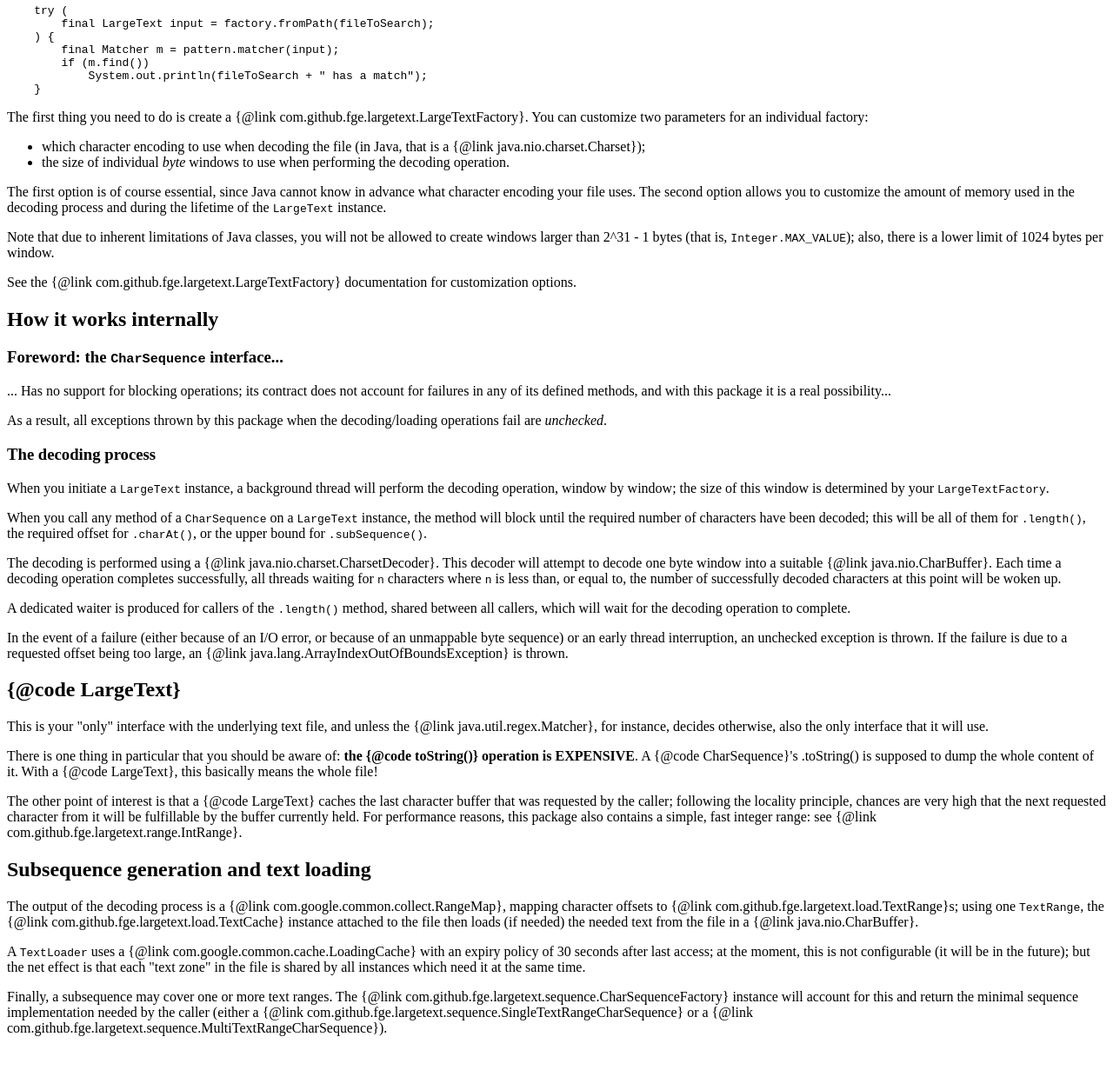
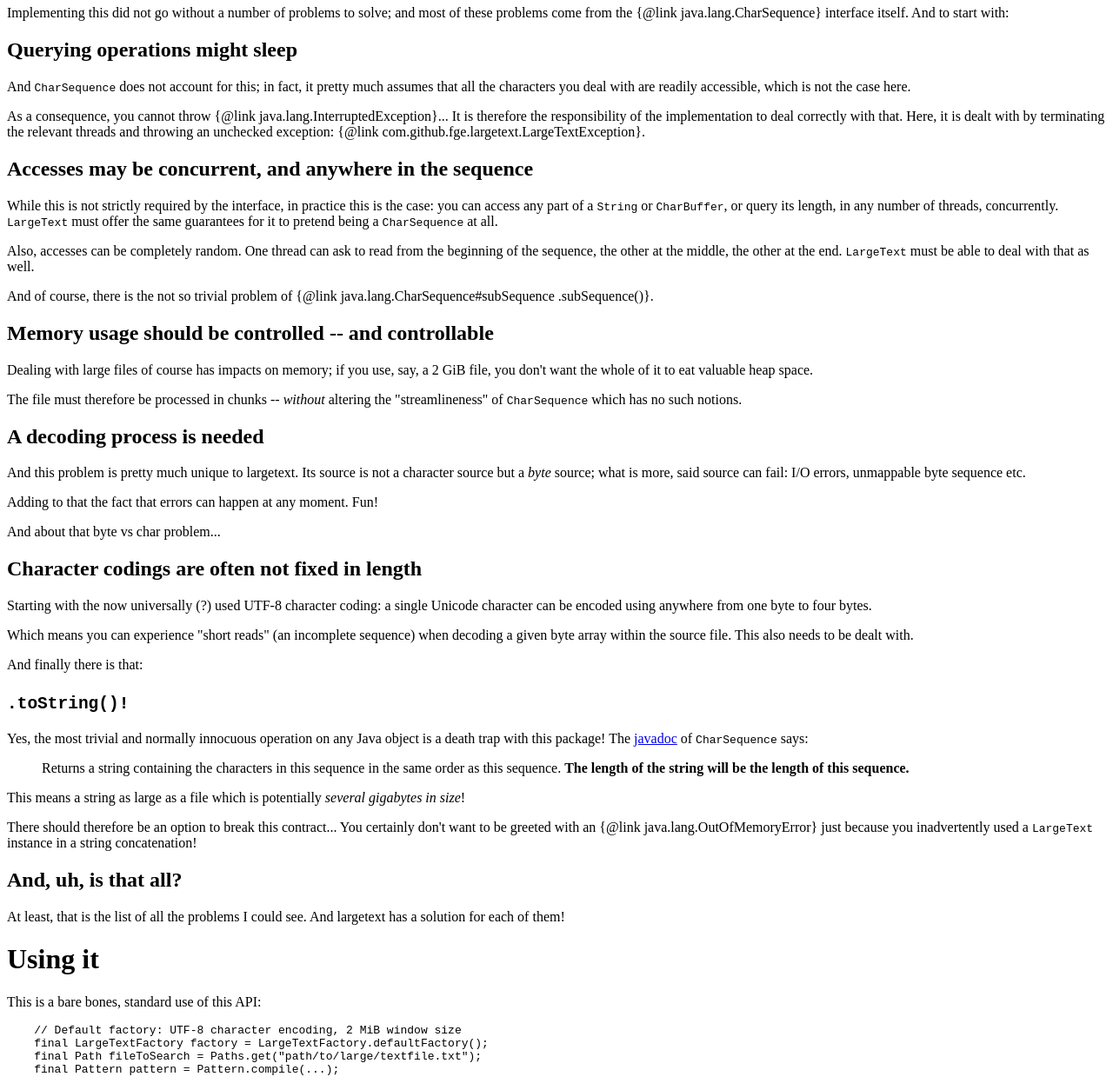
Before and after one commit to fge/largetext, a plain HTML site: page src/main/java/overview.html in a window 1280 px wide. Shown: the part 368-1622 px from the top of the page at 87% size. Before the commit the page ends 1576 px from the top, so only its background shows below. Drawn offline with Linux system fonts and the light colour scheme.

Commit message:
Modify overview.html

```diff
--- a/src/main/java/overview.html
+++ b/src/main/java/overview.html
@@ -24,23 +24,117 @@
     <title>largetext: use regexes on large text files</title>
 </head>
 <body>
-<h1>largetext: use regexes on large text files seamlessly</h1>
+<h1>largetext: use large text files as CharSequences</h1>
 
-<h2>Why</h2>
+<h1>Why</h1>
 
-<p>This is a toy project, really; it stemmed from a <a
+<p>This project started life as a proof of concept; it stemmed from a <a
 href="http://stackoverflow.com/q/22017480/1093528" target="_blank">discussion
-on StackOverflow</a>, where the user wanted to search for a pattern within large
-text files.</p>
+on StackOverflow</a>, where the user wanted to search for a pattern (using a
+{@link java.util.regex.Matcher} on a large text file.</p>
 
 <p>The suggested and accepted answer (mine) was to implement {@link
 java.lang.CharSequence} over such a large text file, since a {@link
-java.util.regex.Matcher} expects a <code>CharSequence</code> as an argument.</p>
+java.util.regex.Matcher} expects a <code>CharSequence</code> as an argument.
+This interface is implemented, among other things, by {@link java.lang.String}
+and {@link java.nio.CharBuffer}.</p>
 
-<p>And just for the heck of it, I decided to have a go at it, and this is the
-result! You can now use regexes over large text files (nearly) seamlessly.</p>
+<p>And now, {@link com.github.fge.largetext.LargeText} as well.</p>
 
-<h2>Sample usage</h2>
+<p>Note that this can not only be used with regexes: you can also use this
+project with <a href="https://github.com/parboiled1/grappa">Grappa</a>. Yes, you
+can use arbitrary grammars entirely in Java on large text files!</p>
+
+<h1>The challenge(s)</h1>
+
+<p>Implementing this did not go without a number of problems to solve; and most
+of these problems come from the {@link java.lang.CharSequence} interface
+itself. And to start with:</p>
+
+<h2>Querying operations might sleep</h2>
+
+<p>And <code>CharSequence</code> does not account for this; in fact, it pretty
+much assumes that all the characters you deal with are readily accessible, which
+is not the case here.</p>
+
+<p>As a consequence, you cannot throw {@link java.lang.InterruptedException}...
+It is therefore the responsibility of the implementation to deal correctly with
+that. Here, it is dealt with by terminating the relevant threads and throwing an
+unchecked exception: {@link com.github.fge.largetext.LargeTextException}.</p>
+
+<h2>Accesses may be concurrent, and anywhere in the sequence</h2>
+
+<p>While this is not strictly required by the interface, in practice this is the
+case: you can access any part of a <code>String</code> or
+<code>CharBuffer</code>, or query its length, in any number of threads,
+concurrently. <code>LargeText</code> must offer the same guarantees for it to
+pretend being a <code>CharSequence</code> at all.</p>
+
+<p>Also, accesses can be completely random. One thread can ask to read from
+the beginning of the sequence, the other at the middle, the other at the end.
+<code>LargeText</code> must be able to deal with that as well.</p>
+
+<p>And of course, there is the not so trivial problem of {@link
+java.lang.CharSequence#subSequence .subSequence()}.</p>
+
+<h2>Memory usage should be controlled -- and controllable</h2>
+
+<p>Dealing with large files of course has impacts on memory; if you use, say, a
+    2 GiB file, you don't want the whole of it to eat valuable heap space.</p>
+
+<p>The file must therefore be processed in chunks -- <em>without</em> altering
+    the "streamlineness" of <code>CharSequence</code> which has no such notions.</p>
+
+<h2>A decoding process is needed</h2>
+
+<p>And this problem is pretty much unique to largetext. Its source is not a
+character source but a <em>byte</em> source; what is more, said source can fail:
+I/O errors, unmappable byte sequence etc.</p>
+
+<p>Adding to that the fact that errors can happen at any moment. Fun!</p>
+
+<p>And about that byte vs char problem...</p>
+
+<h2>Character codings are often not fixed in length</h2>
+
+<p>Starting with the now universally (?) used UTF-8 character coding: a single
+Unicode character can be encoded using anywhere from one byte to four bytes.</p>
+
+<p>Which means you can experience "short reads" (an incomplete sequence) when
+decoding a given byte array within the source file. This also needs to be
+dealt with.</p>
+
+<p>And finally there is that:</p>
+
+<h2><code>.toString()!</code></h2>
+
+<p>Yes, the most trivial and normally innocuous operation on any Java object is
+a death trap with this package! The <a
+href="http://docs.oracle.com/javase/8/docs/api/java/lang/CharSequence.html#toString--"
+target="_blank">javadoc</a> of <code>CharSequence</code> says:</p>
+
+<blockquote>
+    Returns a string containing the characters in this sequence in the same
+    order as this sequence. <strong>The length of the string will be the length
+    of this sequence.</strong>
+</blockquote>
+
+<p>This means a string as large as a file which is potentially <em>several
+gigabytes in size</em>!</p>
+
+<p>There should therefore be an option to break this contract... You certainly
+don't want to be greeted with an {@link java.lang.OutOfMemoryError} just because
+you inadvertently used a <code>LargeText</code> instance in a string
+concatenation!</p>
+
+<h2>And, uh, is that all?</h2>
+
+<p>At least, that is the list of all the problems I could see. And largetext
+has a solution for each of them!</p>
+
+<h1>Using it</h1>
+
+<p>This is a bare bones, standard use of this API:</p>
 
 <pre>
     // Default factory: UTF-8 character encoding, 2 MiB window size
@@ -57,107 +151,89 @@ result! You can now use regexes over large text files (nearly) seamlessly.</p>
     }
 </pre>
 
-<p>The first thing you need to do is create a {@link
-com.github.fge.largetext.LargeTextFactory}. You can customize two parameters for
-an individual factory:</p>
+<p>The process is simple: create (and, if needed, configure) a {@link
+com.github.fge.largetext.LargeTextFactory}, grab a {@link java.nio.file.Path}
+to the file we want to use, create a {@link com.github.fge.largetext.LargeText}
+instance using this factory and path, and use it.</p>
 
-<ul>
-    <li>which character encoding to use when decoding the file (in Java, that is
-    a {@link java.nio.charset.Charset});</li>
-    <li>the size of individual <em>byte</em> windows to use when performing the
-    decoding operation.</li>
-</ul>
+<p>You will note the use of a try-with-resources statement.
+<code>LargeText</code> implements {@link java.io.Closeable} in addition to
+<code>CharSequence</code> and in order to not leak any resources (starting with
+the file descriptor), you must, at the very least, {@link
+java.io.Closeable#close() .close()} it!</p>
 
-<p>The first option is of course essential, since Java cannot know in advance
-what character encoding your file uses. The second option allows you to
-customize the amount of memory used in the decoding process and during the
-lifetime of the <code>LargeText</code> instance.</p>
+<p>The comment on the first line hints that the factory is configurable. Here is
+an example of it:</p>
 
-<p>Note that due to inherent limitations of Java classes, you will not be
-allowed to create windows larger than 2^31 - 1 bytes (that is,
-<code>Integer.MAX_VALUE</code>); also, there is a lower limit of 1024 bytes per
-window.</p>
+<pre>
+    // Create a factory with ISO-8859-15 encoding and a 12 MiB window size
+    final LargeTextFactory factory = LargeTextFactory.newBuilder()
+        .setCharsetByName("ISO-8859-15")
+        .setWindowSize(12, SizeUnit.MiB)
+        .build();
+</pre>
 
-<p>See the {@link com.github.fge.largetext.LargeTextFactory} documentation for
-customization options.</p>
+<p>The {@link
+com.github.fge.largetext.LargeTextFactory.Builder#setCharsetByName} method tells
+which character coding should be used when decoding the file contents, and the
+{@link com.github.fge.largetext.LargeTextFactory.Builder#setWindowSize} method
+tells how large a chunk of bytes the decoding process should use from the file.
+</p>
 
-<h2>How it works internally</h2>
+<p><strong>TODO: .toString() threshold!</strong></p>
 
-<h3>Foreword: the <code>CharSequence</code> interface...</h3>
+<h1>Short overview of the internals...</h1>
 
-<p>... Has no support for blocking operations; its contract does not account for
-failures in any of its defined methods, and with this package it is a real
-possibility...</p>
+<h2>The decoding process</h2>
 
-<p>As a result, all exceptions thrown by this package when the decoding/loading
-operations fail are <em>unchecked</em>.</p>
+<p>The decoding process is done with the {@link
+com.github.fge.largetext.load.TextDecoder} class; one instance of this class is
+created for each <code>LargeText</code> instance.</p>
 
-<h3>The decoding process</h3>
+<p>This class will create a background thread which is the real workhorse; it
+will not only (attempt to) decode the whole contents of the file, but
+it will also signal waiters (see below) to tell them that the number of
+characters they wanted is now available.</p>
 
-<p>When you initiate a <code>LargeText</code> instance, a background thread will
-perform the decoding operation, window by window; the size of this window is
-determined by your <code>LargeTextFactory</code>.</p>
+<h2>Caching character contents</h2>
 
-<p>When you call any method of a <code>CharSequence</code> on a
-<code>LargeText</code> instance, the method will block until the required
-number of characters have been decoded; this will be all of them for
-<code>.length()</code>, the required offset for <code>.charAt()</code>,
-or the upper bound for <code>.subSequence()</code>.</p>
+<p>The decoding process, by itself, will not cache anything, it is just here to
+ensure that at least this number of characters can be read from the file. The
+role of actually providing these characters is delegated to a {@link
+com.github.fge.largetext.load.TextCache}. The "unit" of a cached entry is a
+{@link com.github.fge.largetext.load.TextRange}, which maps a byte window of the
+input file to a character window.</p>
 
-<p>The decoding is performed using a {@link java.nio.charset.CharsetDecoder}.
-This decoder will attempt to decode one byte window into a suitable {@link
-java.nio.CharBuffer}. Each time a decoding operation completes successfully,
-all threads waiting for <code>n</code> characters where <code>n</code> is less
-than, or equal to, the number of successfully decoded characters at this point
-will be woken up.</p>
+<p>This cache loads character "windows" on demand, and has an expiry policy of
+30 seconds after last access; if no thread requires the same buffer within this
+delay, it is discarded from the cache.</p>
 
-<p>A dedicated waiter is produced for callers of the <code>.length()</code>
-method, shared between all callers, which will wait for the decoding operation
-to complete.</p>
+<h2>Dealing with potentially waiting operations...</h2>
 
-<p>In the event of a failure (either because of an I/O error, or because of an
-unmappable byte sequence) or an early thread interruption, an unchecked
-exception is thrown. If the failure is due to a requested offset being too
-large, an {@link java.lang.ArrayIndexOutOfBoundsException} is thrown.</p>
+<p>All operations from <code>CharSequence</code> can potentially wait for the
+required number of characters to be available; all of them for
+<code>.length()</code>, or part of them for <code>.charAt()</code> and
+<code>.subSequence()</code>.</p>
 
-<h2>{@code LargeText}</h2>
+<p>Callers of <code>.length()</code> will all share a same {@link
+java.util.concurrent.CountDownLatch} on which they will wait for the decoding
+process to wake them up.</p>
 
-<p>This is your "only" interface with the underlying text file, and unless the
-{@link java.util.regex.Matcher}, for instance, decides otherwise, also the
-only interface that it will use.</p>
+<p>For the two other operations, a {@link
+com.github.fge.largetext.load.CharWaiter} instance will be created; it will
+be queued <em>if and only if</em> the requested number of characters is not
+available at the time of the call. It will then be woken up when the number of
+requested character are available, or "greeted" with an exception if it is not
+(either because the requested index is out of range, or because the decoding
+process failed).</p>
 
-<p>There is one thing in particular that you should be aware of: <strong>the
- {@code toString()} operation is EXPENSIVE</strong>. A {@code CharSequence}'s
-.toString() is supposed to dump the whole content of it. With a {@code
-LargeText}, this basically means the whole file!</p>
+<h2>And there is more...</h2>
 
-<p>The other point of interest is that a {@code LargeText} caches the last
-character buffer that was requested by the caller; following the locality
-principle, chances are very high that the next requested character from it will
-be fulfillable by the buffer currently held. For performance reasons, this
-package also contains a simple, fast integer range: see {@link
-com.github.fge.largetext.range.IntRange}.</p>
+<p>All the nooks and crannies can not be explained in this single page; if you
+want to know more, you are encouraged to read the javadoc of all packages and
+classes!</p>
 
-<h2>Subsequence generation and text loading</h2>
-
-<p>The output of the decoding process is a {@link
-com.google.common.collect.RangeMap}, mapping character offsets to {@link
-com.github.fge.largetext.load.TextRange}s; using one <code>TextRange</code>,
-the {@link com.github.fge.largetext.load.TextCache} instance attached to the
-file then loads (if needed) the needed text from the file in a {@link
-java.nio.CharBuffer}.</p>
-
-<p>A <code>TextLoader</code> uses a {@link com.google.common.cache.LoadingCache}
-with an expiry policy of 30 seconds after last access; at the moment, this is
-not configurable (it will be in the future); but the net effect is that each
-"text zone" in the file is shared by all instances which need it at the same
-time.</p>
-
-<p>Finally, a subsequence may cover one or more text ranges. The {@link
-com.github.fge.largetext.sequence.CharSequenceFactory} instance will account for
-this and return the minimal sequence implementation needed by the caller (either
-a {@link com.github.fge.largetext.sequence.SingleTextRangeCharSequence} or a
-{@link com.github.fge.largetext.sequence.MultiTextRangeCharSequence}).</p>
+<p>Have fun!</p>
 
 </body>
 </html>
```
